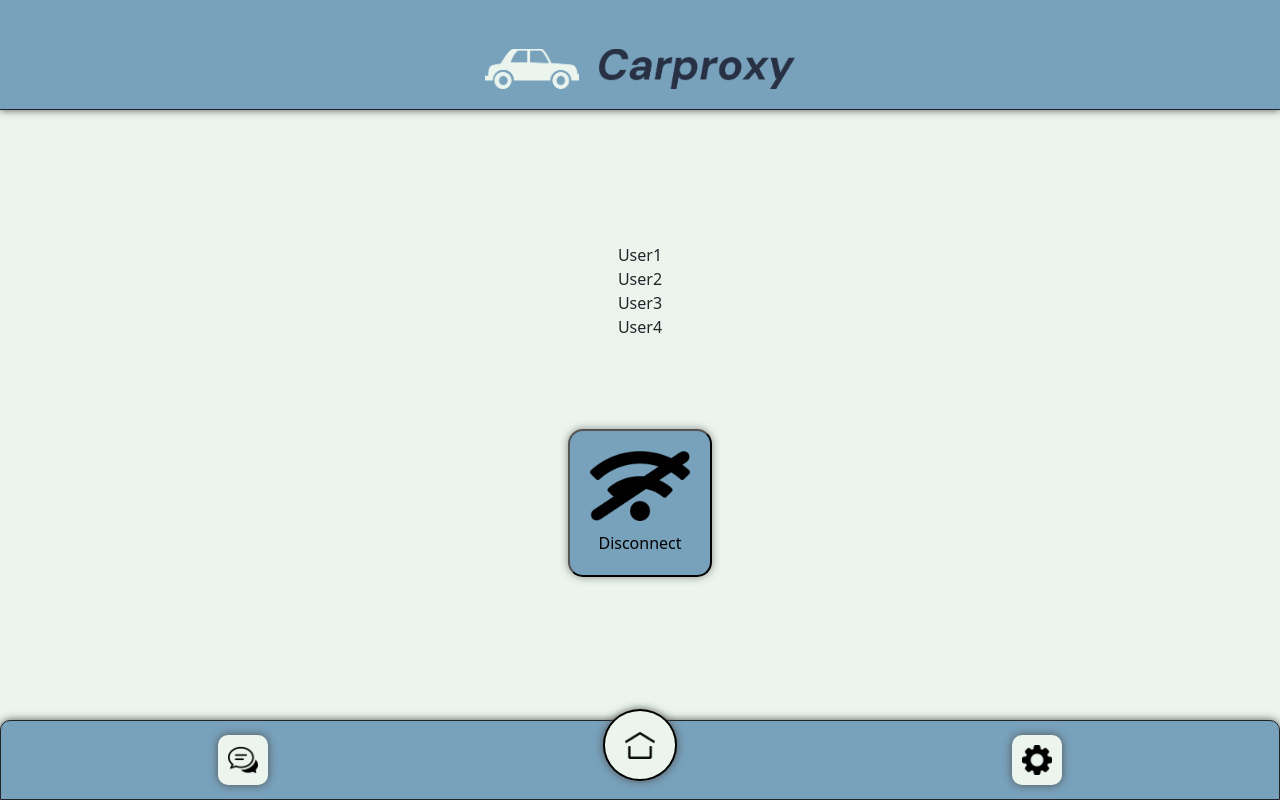
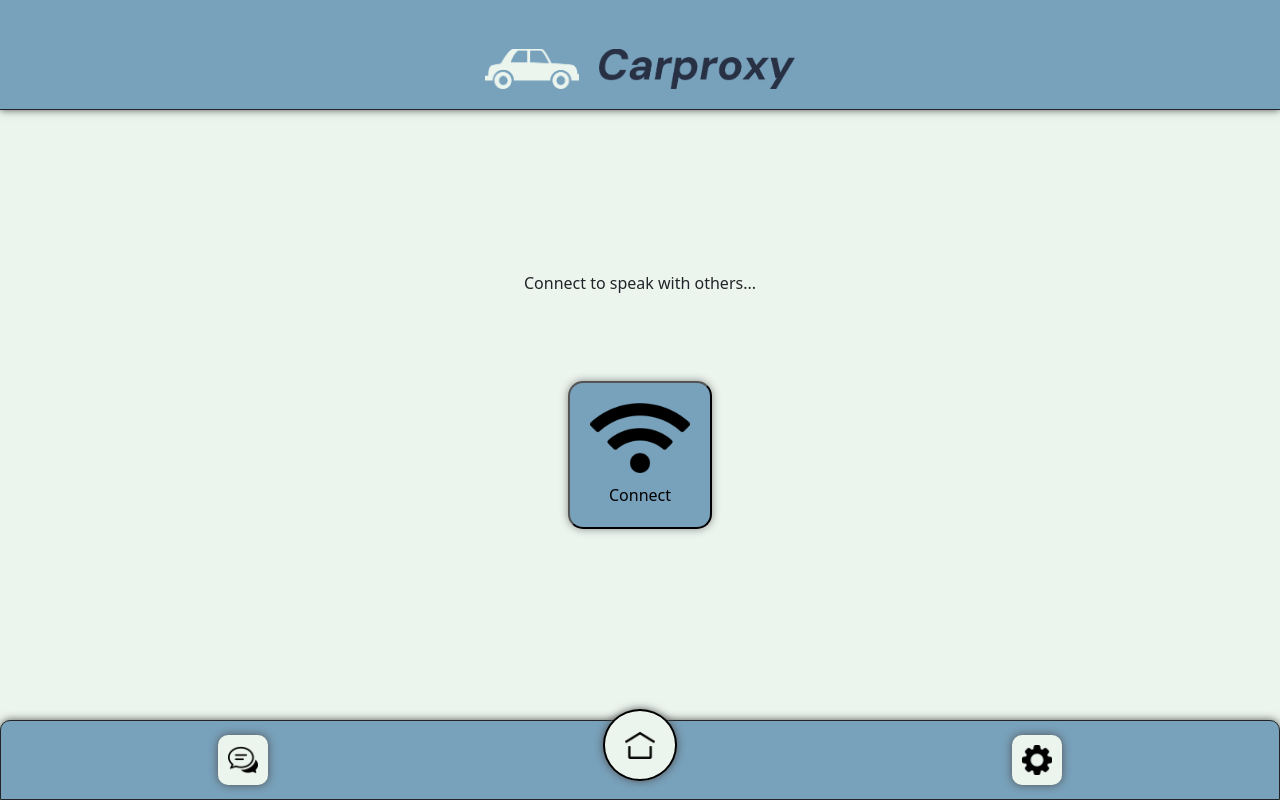
Before and after one commit to krx90/carproxy, a React (Vite) app: page /home in a window 1280 px wide. Built offline with nearby package versions, Linux system fonts and the light colour scheme.

Commit message:
state management of isonline completed

```diff
--- a/src/components/GoOnline.tsx
+++ b/src/components/GoOnline.tsx
@@ -1,40 +1,49 @@
 import "./GoOnline.css";
+import React, { useState } from "react";
 import image from "../assets/wifi.png";
 import image1 from "../assets/no-wifi.png";
 
-let IsOnline = false;
-let ConnectedUsers = ["User1", "User2", "User3", "User4"];
+
 
 function GoOnline() {
+  const [IsOnline, setIsOnline] = useState(false);
+  let ConnectedUsers = ["User1", "User2", "User3", "User4"];
+  const ToggleIsOnline = () => {
+    setIsOnline((prevStatus) => !prevStatus);
+  };
+
   if (IsOnline) {
     return (
       <div className="page">
-        <p>Connect to speak with others...</p>
-        <button className="button">
-          <img src={image} alt="button-icon" className="button-icon" />
-          Connect
-        </button>
-      </div>
-
-    );
-  } else {
-    return (
-      <div className="page">
         <div className="connected-users">
-          {ConnectedUsers.length === 0 ? <p className="list-group">No People Found Nearby</p> : null}
+          {ConnectedUsers.length === 0 ? (
+            <p className="list-group">No People Found Nearby</p>
+          ) : null}
           <ul className="list-group">
             {ConnectedUsers.map((item) => (
               <li key={item}> {item}</li>
             ))}
           </ul>
         </div>
-        <button className="button">
-            <img src={image1} alt="button-icon" className="button-icon" />
-            Disconnect
-          </button>
+        <button className="button" onClick={ToggleIsOnline}>
+          <img src={image1} alt="button-icon" className="button-icon" />
+          Disconnect
+        </button>
       </div>
-    )
+    );
+  } else {
+    return (
+      <div className="page">
+        <p>Connect to speak with others...</p>
+        <button className="button" onClick={ToggleIsOnline}>
+          <img src={image} alt="button-icon" className="button-icon" />
+          Connect
+        </button>
+      </div>
+    );
   }
 }
 
+
+
 export default GoOnline;
```
